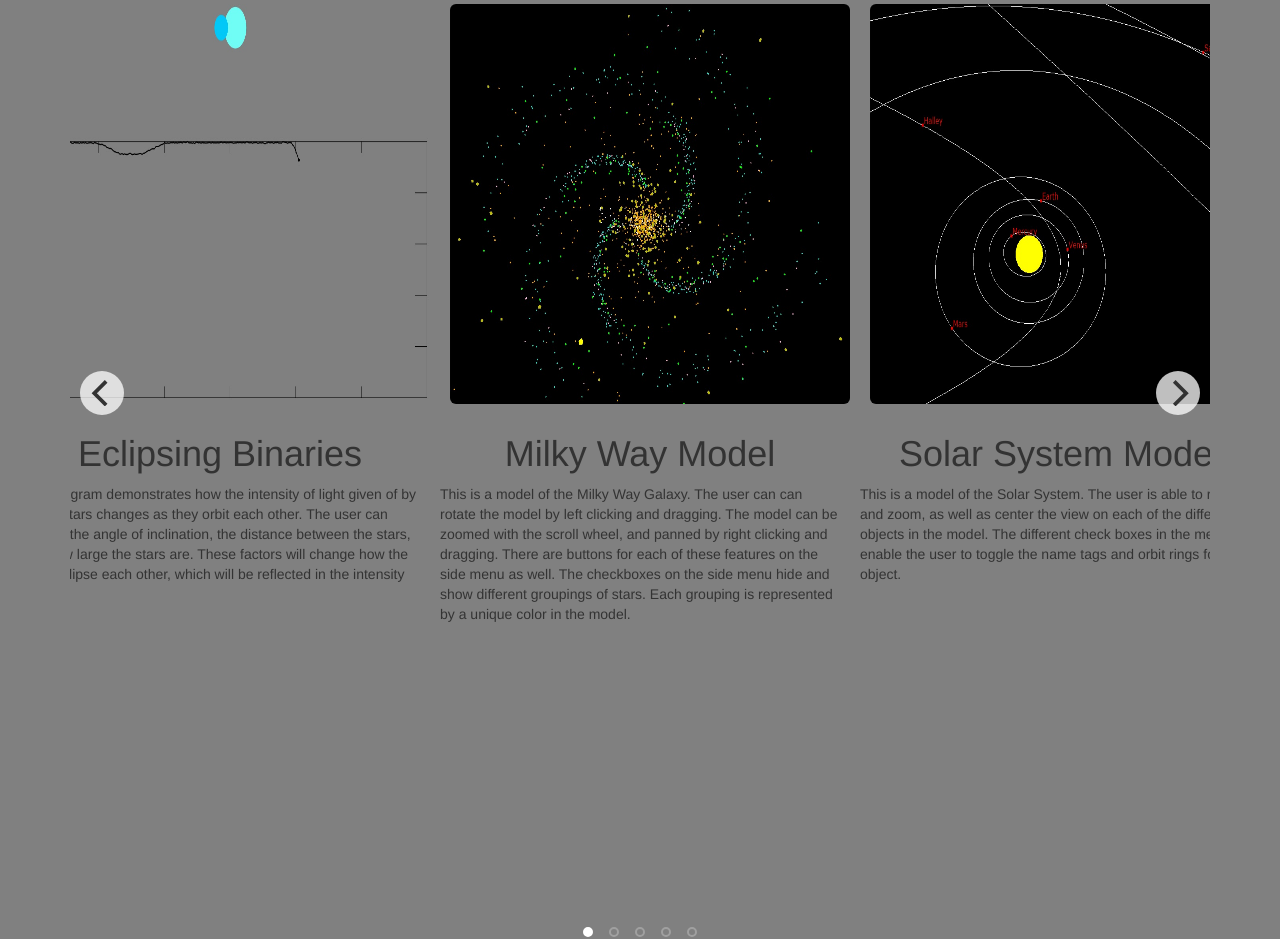
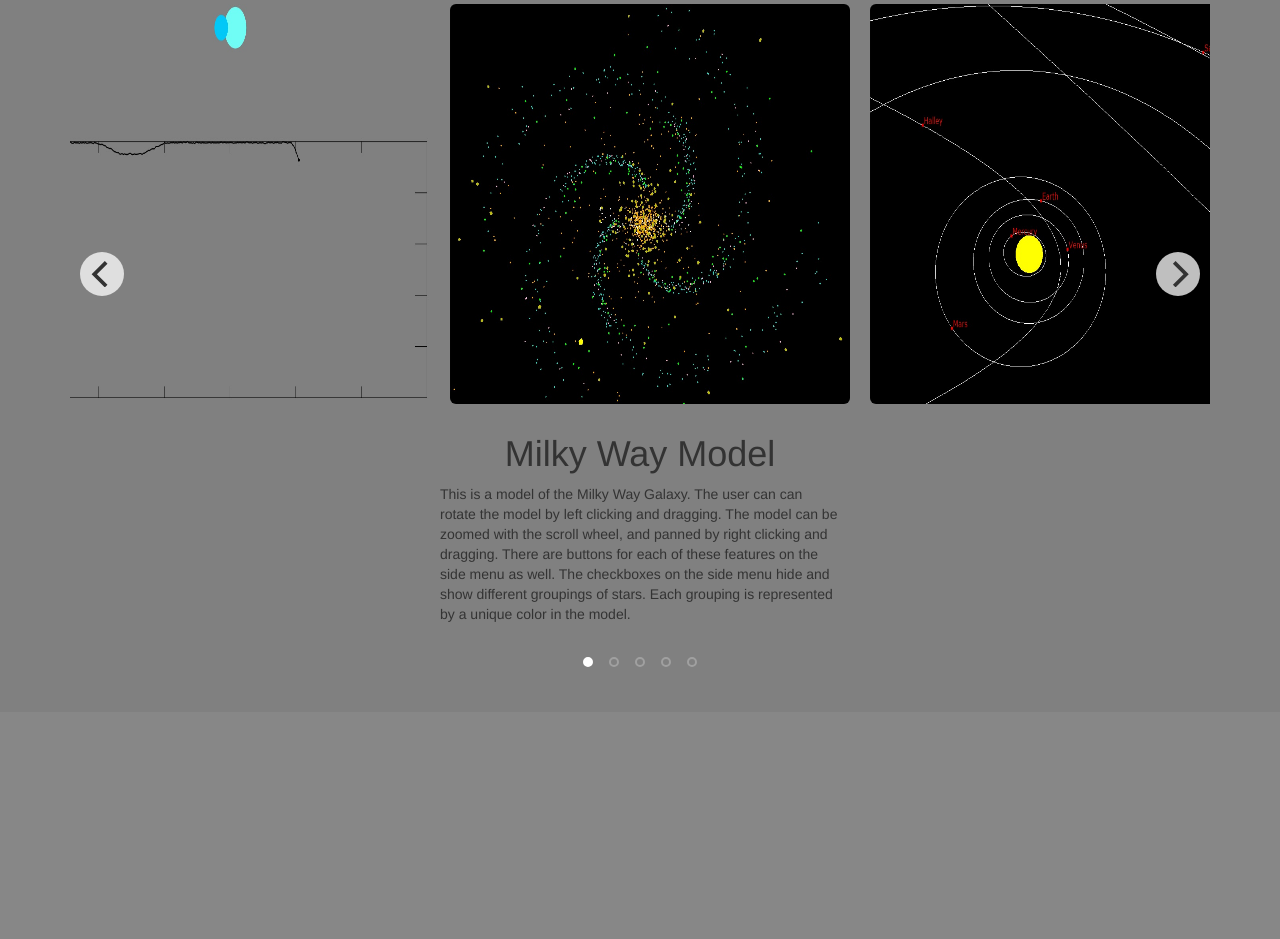
Before and after one commit to kdilts/pwp, a PHP site: page /astronomy.php in a window 1280 px wide. Shown: the part 88-1027 px from the top of the page. After the commit the page ends 755 px from the top, so only its background shows below. Run offline with PHP 8.4, Linux system fonts and the light colour scheme; some libraries are stand-ins or nearby versions.

Commit message:
created some wet code to hide / show descriptions in each flickity cell

```diff
--- a/public_html/astronomy.php
+++ b/public_html/astronomy.php
@@ -12,10 +12,40 @@
 				$carousel = $('.carousel');
 				data = $carousel.data('flickity');
 
+				desc0 = document.getElementById('cell-description-0');
+				desc1 = document.getElementById('cell-description-1');
+				desc2 = document.getElementById('cell-description-2');
+				desc3 = document.getElementById('cell-description-3');
+				desc4 = document.getElementById('cell-description-4');
+
 				$carousel.on( 'select.flickity', function() {
-					console.log( 'Flickity select ' + data.selectedIndex )
-				})
+					hideAll();
+					if(data.selectedIndex == 0){
+						desc0.style='display:block;';
+					};
+					if(data.selectedIndex == 1){
+						desc1.style='display:block;';
+					};
+					if(data.selectedIndex == 2){
+						desc2.style='display:block;';
+					};
+					if(data.selectedIndex == 3){
+						desc3.style='display:block;';
+					};
+					if(data.selectedIndex == 4){
+						desc4.style='display:block;';
+					};
+				});
+
 			});
+
+			hideAll = function(){
+				desc0.style='display:none;'
+				desc1.style='display:none;'
+				desc2.style='display:none;'
+				desc3.style='display:none;'
+				desc4.style='display:none;'
+			}
 		</script>
 
 	</head>
@@ -35,7 +65,7 @@
 
 							<div class="carousel-cell cell-text">
 								<img src="images/milkyway.jpg" class="img-rounded"/>
-								<div class="cell-description">
+								<div id="cell-description-0">
 									<h1>Milky Way Model</h1>
 									<p>This is a model of the Milky Way Galaxy. The user can can rotate the model by left clicking and dragging. The model can be zoomed with the scroll wheel, and panned by right clicking and dragging. There are buttons for each of these features on the side menu as well. The checkboxes on the side menu hide and show different groupings of stars. Each grouping is represented by a unique color in the model.</p>
 								</div>
@@ -43,7 +73,7 @@
 
 							<div class="carousel-cell cell-text">
 								<img src="images/solarsystem.jpg" class="img-rounded"/>
-								<div class="cell-description">
+								<div id="cell-description-1">
 									<h1>Solar System Model</h1>
 									<p>This is a model of the Solar System. The user is able to rotate and zoom, as well as center the view on each of the different objects in the model. The different check boxes in the menu enable the user to toggle the name tags and orbit rings for each object.</p>
 								</div>
@@ -51,7 +81,7 @@
 
 							<div class="carousel-cell cell-text">
 								<img src="images/retrograde.jpg" class="img-rounded"/>
-								<div class="cell-description">
+								<div id="cell-description-2">
 									<h1>Retrograde Motion</h1>
 									<p>This program shows retrograde motion from two perspectives to help the user understand what is happening. The outermost ring with the stars is the sky view from whichever planet the user is looking from. It shows the positions of the sun and the planet the user is looking to, as seen from the surface of the first planet.
 										Retrograde motion happens when the planet the user is looking at appears to move backwards in the sky view before returning to its normal progression. This can be highlighted by enabling the 'show trace' and 'use direction coloring' check boxes.</p>
@@ -60,7 +90,7 @@
 
 							<div class="carousel-cell cell-text">
 								<img src="images/spectroscopic.jpg" class="img-rounded"/>
-								<div class="cell-description">
+								<div id="cell-description-3">
 									<h1>Spectroscopic Binaries</h1>
 									<p>This program demonstrates the behavior of binary stars, and the light they emit. The fiducial view and Earth view show the same pair of binary stars from different angles. Fiducial view can be thought of as looking straight down at the plane of the stars' orbit. Earth view is usually tilted at an angle to this plane. The graph shows the radial velocities of each star in the pair. These correspond the motion on the color bar below the graph. The color bar shows how the doppler effect changes the wavelength of light given off by each star as it moves towards or away from the observer on earth.</p>
 									<p>The user is able to create different binary star systems based on input parameters.</p>
@@ -87,7 +117,7 @@
 
 							<div class="carousel-cell cell-text">
 								<img src="images/eclipsing.jpg" class="img-rounded"/>
-								<div class="cell-description">
+								<div id="cell-description-4">
 									<h1>Eclipsing Binaries</h1>
 									<p>This program demonstrates how the intensity of light given of by binary stars changes as they orbit each other. The user can change the angle of inclination, the distance between the stars, and how large the stars are. These factors will change how the stars eclipse each other, which will be reflected in the intensity graph.</p>
 								</div>
--- a/public_html/css/stylesheet.css
+++ b/public_html/css/stylesheet.css
@@ -17,10 +17,22 @@ div.carousel-cell h1 {
 	margin: 10px 10px;
 }
 
-.cell-description {
-
+#cell-description-1 {
+	display: none;
 }
 
-.cell-description .is-selected{
+#cell-description-2 {
+	display: none;
+}
 
+#cell-description-3 {
+	display: none;
 }
+
+#cell-description-4 {
+	display: none;
+}
+
+#cell-description-5 {
+	display: none;
+}
```
